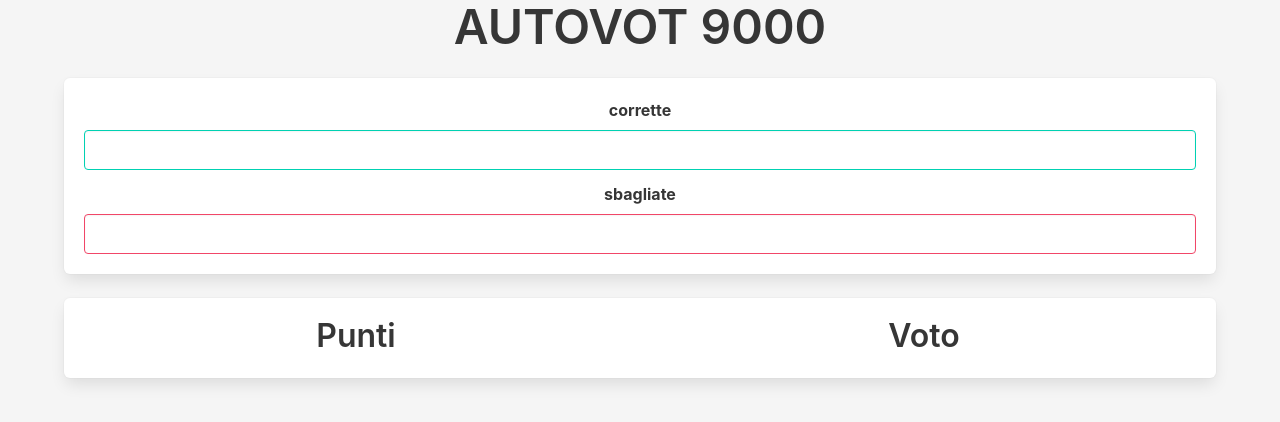
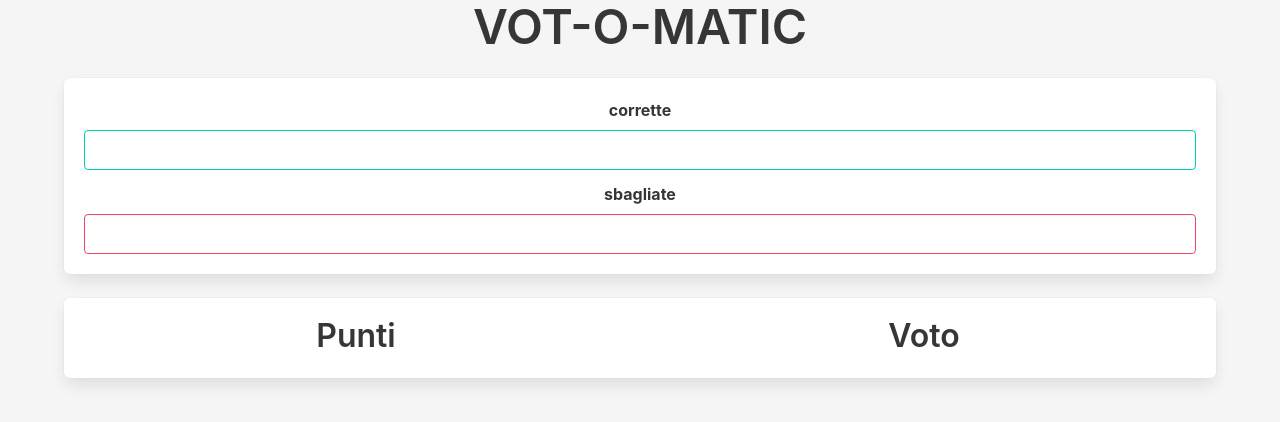
Before and after one commit to Tussis88/autovot, a plain HTML site: page index.html in a window 1280 px wide. Drawn offline with nearby package versions, Linux system fonts and the light colour scheme.

Commit message:
cambiato titolo

```diff
--- a/index.html
+++ b/index.html
@@ -4,14 +4,14 @@
 <head>
     <meta charset="UTF-8">
     <meta name="viewport" content="width=device-width, initial-scale=1.0">
-    <title>Autovot 9000</title>
+    <title>Vot-o-matic</title>
     <link rel="stylesheet" href="style.css">
 </head>
 
 <body>
     <main>
         <div class="container has-text-centered">
-            <h1 class="title is-1">AUTOVOT 9000</h1>
+            <h1 class="title is-1">VOT-O-MATIC</h1>
             <div class="box">
                 <div class="field">
                     <label class="label">corrette</label>
```
